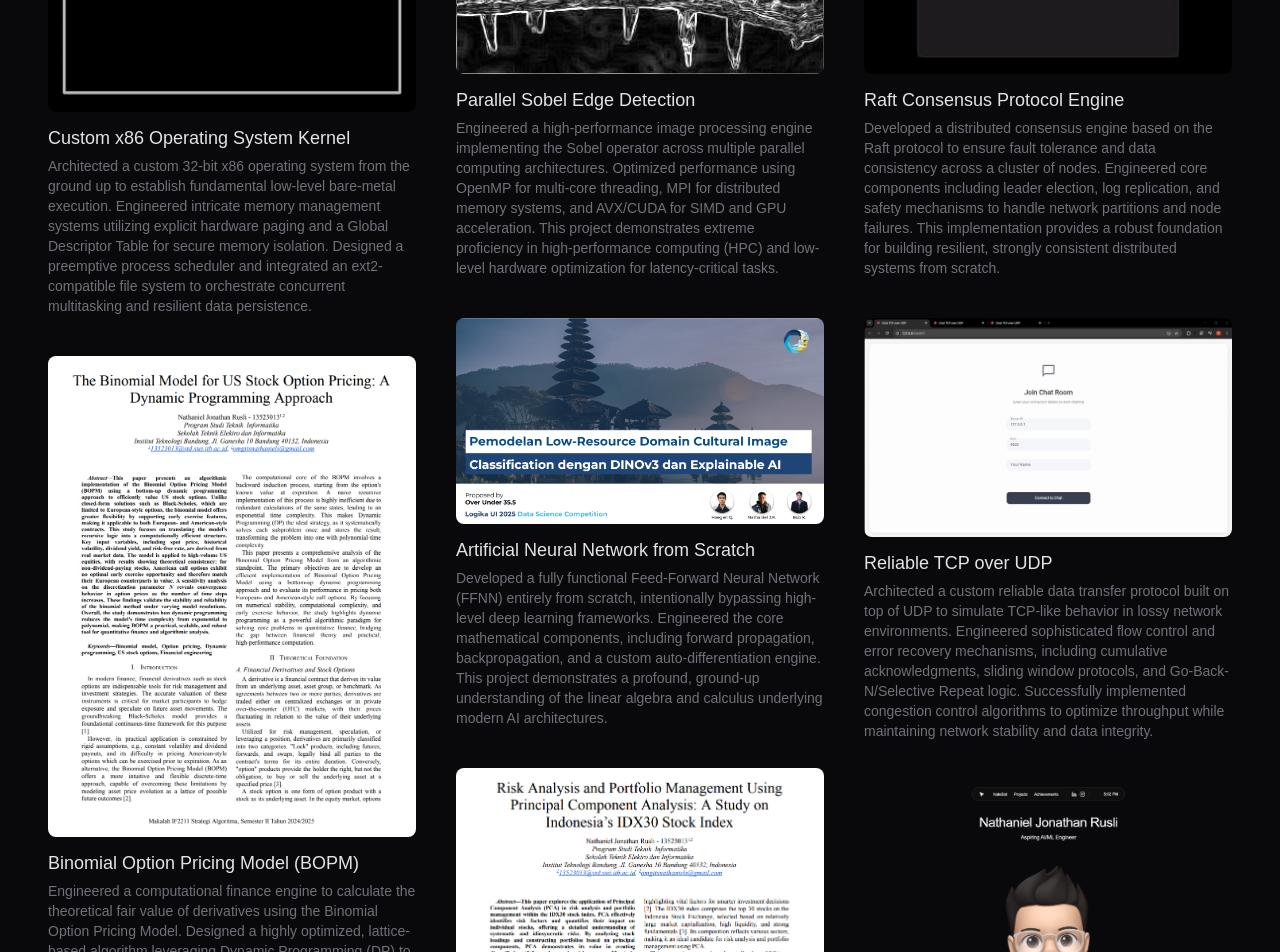
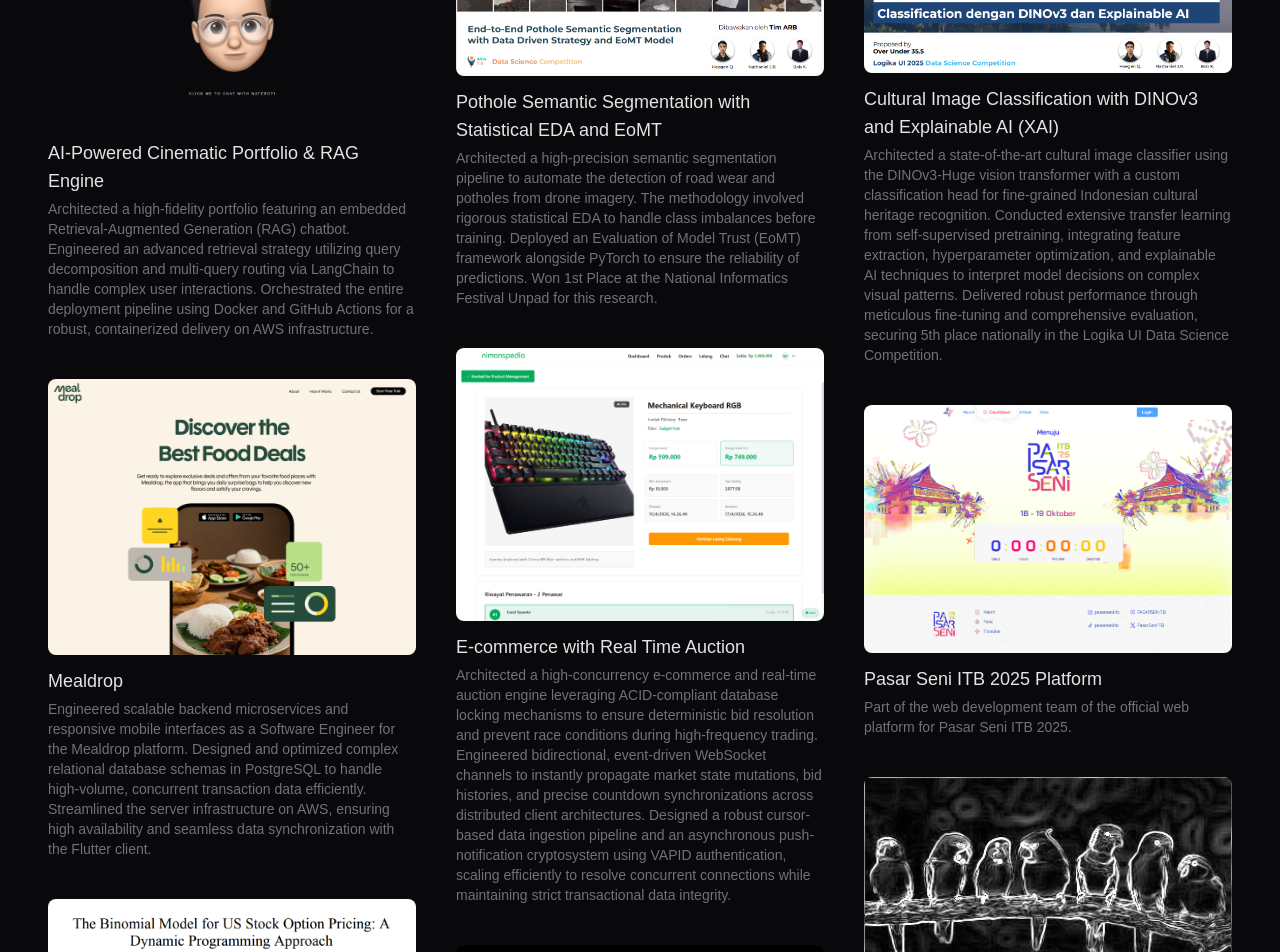
Before and after one commit to NathanielJR-git/nathanieljr-portfolio-web, a Next.js app in the folder web/nathanieljr-web/: page / in a window 1280 px wide. Shown: the part 3660-4612 px from the top of the page. Built offline with nearby package versions, Linux system fonts and the light colour scheme.

Commit message:
refactor: update projects selection

```diff
--- a/web/nathanieljr-web/components/projects.tsx
+++ b/web/nathanieljr-web/components/projects.tsx
@@ -18,15 +18,15 @@
 }
 
 const DESKTOP_PROJECTS: Project[] = [
-  { title: "Custom x86 Operating System Kernel", description: "Architected a custom 32-bit x86 operating system from the ground up to establish fundamental low-level bare-metal execution. Engineered intricate memory management systems utilizing explicit hardware paging and a Global Descriptor Table for secure memory isolation. Designed a preemptive process scheduler and integrated an ext2-compatible file system to orchestrate concurrent multitasking and resilient data persistence.", techStack: ["Memory Paging", "Preemptive Scheduling", "Ext2 Filesystem", "Hardware Interrupts"], link: "#", image: "/projects/mini-x86-operating-system.gif", aspectRatio: "aspect-[3/4]" },
-  { title: "Parallel Sobel Edge Detection", description: "Engineered a high-performance image processing engine implementing the Sobel operator across multiple parallel computing architectures. Optimized performance using OpenMP for multi-core threading, MPI for distributed memory systems, and AVX/CUDA for SIMD and GPU acceleration. This project demonstrates extreme proficiency in high-performance computing (HPC) and low-level hardware optimization for latency-critical tasks.", techStack: ["CUDA & AVX", "MPI", "OpenMP", "Parallel Computing"], link: "https://github.com/0xNathaniel/sobel-filter-parallel", image: "/projects/sobel-parallel-programming.jpg", aspectRatio: "aspect-video" },
-  { title: "Raft Consensus Protocol Engine", description: "Developed a distributed consensus engine based on the Raft protocol to ensure fault tolerance and data consistency across a cluster of nodes. Engineered core components including leader election, log replication, and safety mechanisms to handle network partitions and node failures. This implementation provides a robust foundation for building resilient, strongly consistent distributed systems from scratch.", techStack: ["Distributed Systems", "Consensus Algorithms", "Network Programming"], link: "https://github.com/0xNathaniel/raft-protocol", image: "/projects/raft-from-scratch.gif", aspectRatio: "aspect-square" },
-  { title: "Binomial Option Pricing Model (BOPM)", description: "Engineered a computational finance engine to calculate the theoretical fair value of derivatives using the Binomial Option Pricing Model. Designed a highly optimized, lattice-based algorithm leveraging Dynamic Programming (DP) to efficiently compute early exercise boundaries and terminal payoffs. This approach drastically reduced the time complexity for deep, multi-period market pricing simulations.", techStack: ["Quant Finance", "Dynamic Programming", "Computational Math"], link: "https://github.com/0xNathaniel/binomial-option-pricing-model", image: "/projects/binomial-option-pricing-model-dp.png", aspectRatio: "aspect-[4/5]" },
-  { title: "Artificial Neural Network from Scratch", description: "Developed a fully functional Feed-Forward Neural Network (FFNN) entirely from scratch, intentionally bypassing high-level deep learning frameworks. Engineered the core mathematical components, including forward propagation, backpropagation, and a custom auto-differentiation engine. This project demonstrates a profound, ground-up understanding of the linear algebra and calculus underlying modern AI architectures.", techStack: ["Auto-Differentiation", "Linear Algebra", "Backpropagation", "NumPy"], link: "https://github.com/0xNathaniel/ffnn-from-scratch", image: "/projects/cultural-image-classification-dinov3-xai.png", aspectRatio: "aspect-[16/9]" },
-  { title: "Reliable TCP over UDP", description: "Architected a custom reliable data transfer protocol built on top of UDP to simulate TCP-like behavior in lossy network environments. Engineered sophisticated flow control and error recovery mechanisms, including cumulative acknowledgments, sliding window protocols, and Go-Back-N/Selective Repeat logic. Successfully implemented congestion control algorithms to optimize throughput while maintaining network stability and data integrity.", techStack: ["Network Protocols", "TCP/UDP", "Flow Control", "Socket Programming"], link: "https://github.com/0xNathaniel/tcp-over-udp", image: "/projects/tcp-over-udp.gif", aspectRatio: "aspect-[3/4]" },
-  { title: "Pothole Semantic Segmentation with EoMT", description: "Architected a high-precision semantic segmentation pipeline to automate the detection of road wear and potholes from drone imagery. The methodology involved rigorous statistical EDA to handle class imbalances before training. Deployed an Evaluation of Model Trust (EoMT) framework alongside PyTorch to ensure the reliability of predictions. Won 1st Place at the National Informatics Festival Unpad for this research.", techStack: ["PyTorch", "EoMT Framework", "Semantic Segmentation", "Computer Vision"], link: "https://github.com/0xNathaniel/pothole-segmentation", image: "/projects/pothole-semantic-segmentation-eomt.png", aspectRatio: "aspect-square" },
-  { title: "IDX30 Equity Portfolio PCA Analysis", description: "Conducted rigorous quantitative research on the IDX30 index to construct an optimal equity portfolio using Principal Component Analysis (PCA). By performing dimensionality reduction on historical asset returns, I isolated the core market drivers and systemic risk factors affecting Indonesian blue-chip equities. The resulting statistical framework provided a mathematically sound basis for advanced asset allocation.", techStack: ["PCA", "Quantitative Finance", "Dimensionality Reduction", "Statistical Modeling"], link: "https://github.com/0xNathaniel/idx-pca-analysis", image: "/projects/idx30-pca-analysis.png", aspectRatio: "aspect-video" },
-  { title: "AI-Powered Cinematic Portfolio & RAG Engine", description: "Architected a high-fidelity portfolio featuring an embedded Retrieval-Augmented Generation (RAG) chatbot. Engineered an advanced retrieval strategy utilizing query decomposition and multi-query routing via LangChain to handle complex user interactions. Orchestrated the entire deployment pipeline using Docker and GitHub Actions for a robust, containerized delivery on AWS infrastructure.", techStack: ["LangChain", "RAG Architecture", "AWS", "Docker"], link: "https://github.com/0xNathaniel/portfolio-web", image: "/projects/nathanieljr-portfolio-web.png", aspectRatio: "aspect-[4/5]" }
+  { title: "AI-Powered Cinematic Portfolio & RAG Engine", description: "Architected a high-fidelity portfolio featuring an embedded Retrieval-Augmented Generation (RAG) chatbot. Engineered an advanced retrieval strategy utilizing query decomposition and multi-query routing via LangChain to handle complex user interactions. Orchestrated the entire deployment pipeline using Docker and GitHub Actions for a robust, containerized delivery on AWS infrastructure.", techStack: ["LangChain", "RAG", "ChromaDB", "FastAPI", "Next.js", "GSAP", "AWS", "Docker", "GitHub Actions"], link: "https://github.com/0xNathaniel/nathanieljr-portfolio-web", image: "/projects/nathanieljr-portfolio-web.png", aspectRatio: "aspect-[4/5]" },
+  { title: "Pothole Semantic Segmentation with Statistical EDA and EoMT", description: "Architected a high-precision semantic segmentation pipeline to automate the detection of road wear and potholes from drone imagery. The methodology involved rigorous statistical EDA to handle class imbalances before training. Deployed an Evaluation of Model Trust (EoMT) framework alongside PyTorch to ensure the reliability of predictions. Won 1st Place at the National Informatics Festival Unpad for this research.", techStack: ["PyTorch", "EoMT", "U-Net", "SegFormer", "Hugging Face", "OpenCV", "Semantic Segmentation", "Computer Vision"], link: "#", image: "/projects/pothole-semantic-segmentation-eomt.png", aspectRatio: "aspect-square" },
+  { title: "Cultural Image Classification with DINOv3 and Explainable AI (XAI)", description: "Architected a state-of-the-art cultural image classifier using the DINOv3-Huge vision transformer with a custom classification head for fine-grained Indonesian cultural heritage recognition. Conducted extensive transfer learning from self-supervised pretraining, integrating feature extraction, hyperparameter optimization, and explainable AI techniques to interpret model decisions on complex visual patterns. Delivered robust performance through meticulous fine-tuning and comprehensive evaluation, securing 5th place nationally in the Logika UI Data Science Competition.", techStack: ["DINOv3", "ResNet", "EfficientNet", "Grad-CAM", "Attention Rollout", "PyTorch", "Hugging Face", ], link: "https://github.com/0xNathaniel/cultural-image-classification-dinov3", image: "/projects/cultural-image-classification-dinov3-xai.png", aspectRatio: "aspect-[16/9]" },
+  { title: "Mealdrop", description: "Engineered scalable backend microservices and responsive mobile interfaces as a Software Engineer for the Mealdrop platform. Designed and optimized complex relational database schemas in PostgreSQL to handle high-volume, concurrent transaction data efficiently. Streamlined the server infrastructure on AWS, ensuring high availability and seamless data synchronization with the Flutter client.", techStack: ["System Architecture", "AWS", "PostgreSQL", "Flutter"], link: "#", image: "/projects/mealdrop.png", aspectRatio: "aspect-square" },
+  { title: "E-commerce with Real Time Auction", description: "Architected a high-concurrency e-commerce and real-time auction engine leveraging ACID-compliant database locking mechanisms to ensure deterministic bid resolution and prevent race conditions during high-frequency trading. Engineered bidirectional, event-driven WebSocket channels to instantly propagate market state mutations, bid histories, and precise countdown synchronizations across distributed client architectures. Designed a robust cursor-based data ingestion pipeline and an asynchronous push-notification cryptosystem using VAPID authentication, scaling efficiently to resolve concurrent connections while maintaining strict transactional data integrity.", techStack: ["React.js", "Node.js", "HTML", "CSS", "PHP", "WebSocket", "Docker", "PostgreSQL"], link: "#", image: "/projects/ecommerce-auction.png", aspectRatio: "aspect-[3/4]" },
+  { title: "Pasar Seni ITB 2025 Platform", description: "Part of the web development team of the official web platform for Pasar Seni ITB 2025.", techStack: ["Next.js",  "TailwindCSS"], link: "https://www.pasarseniitb.com/", image: "/projects/pasar-seni-itb.png", aspectRatio: "aspect-video" },
+  { title: "Binomial Option Pricing Model (BOPM) with Dynamic Programming (DP)", description: "Engineered a computational finance engine to calculate the theoretical fair value of derivatives using the Binomial Option Pricing Model. Designed a highly optimized, lattice-based algorithm leveraging Dynamic Programming (DP) to efficiently compute early exercise boundaries and terminal payoffs. This approach drastically reduced the time complexity for deep, multi-period market pricing simulations.", techStack: ["Options Pricing", "Dynamic Programming", "Finance"], link: "https://github.com/0xNathaniel/binomial-option-pricing-model", image: "/projects/binomial-option-pricing-model-dp.png", aspectRatio: "aspect-[4/5]" },
+  { title: "Mini x86 Operating System", description: "Architected a custom 32-bit x86 operating system from the ground up to establish fundamental low-level bare-metal execution. Engineered intricate memory management systems utilizing explicit hardware paging and a Global Descriptor Table for secure memory isolation. Designed a preemptive process scheduler and integrated an ext2-compatible file system to orchestrate concurrent multitasking and resilient data persistence.", techStack: ["Operating System Concepts", "C", "Assembly"], link: "#", image: "/projects/mini-x86-operating-system.gif", aspectRatio: "aspect-[3/4]" },
+  { title: "Sobel Detection Parallel Programming", description: "Engineered a high-performance image processing engine implementing the Sobel operator using CUDA for SIMT and GPU acceleration. This project demonstrates extreme proficiency in high-performance computing (HPC) and low-level hardware optimization for latency-critical tasks.", techStack: ["CUDA", "C++"], link: "#", image: "/projects/sobel-parallel-programming.jpg", aspectRatio: "aspect-video" },
 ];
 
 const MOBILE_PROJECTS: Project[] = [
```
